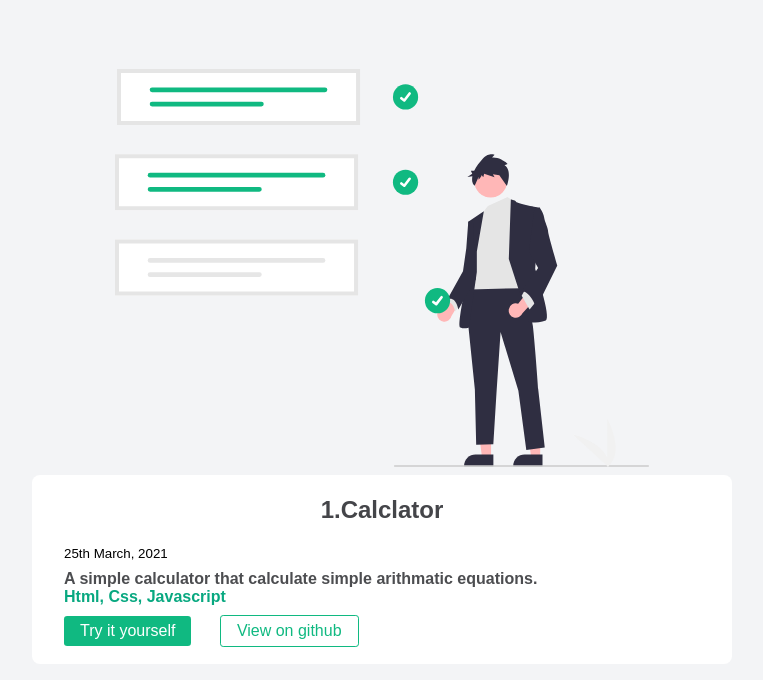
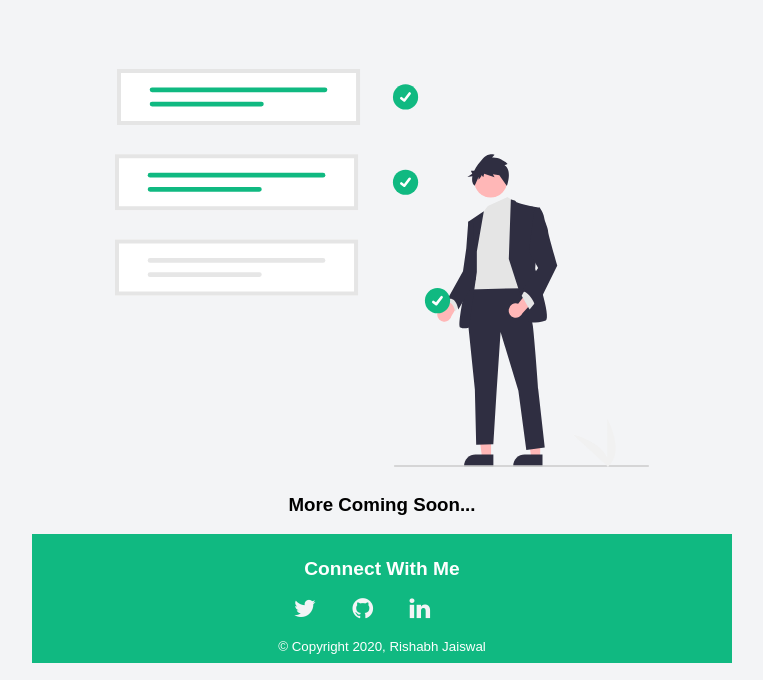
Before and after one commit to rishabhjaiswal25/MY_PORTFOLIO, a plain HTML site: page projects.html in a window 1280 px wide. Shown: the part 106-786 px from the top of the page, without its empty margins (258-1021 px from the left). Drawn offline with Linux system fonts and the light colour scheme.

Commit message:
Update projects.html

```diff
--- a/projects.html
+++ b/projects.html
@@ -33,13 +33,13 @@
         <img class="header-image" src="projects.svg" />
     </header>
 
-            <section class="section container ow">
+<!--             <section class="section container ow">
                 <h2>1.Calclator</h2>
                 <small>25th March, 2021</small>
                 <p>A simple calculator that calculate simple arithmatic equations.<br> <span>Html, Css, Javascript</span></p>
                 <a href="" class="link-primary" target="_blank">Try it yourself</a>
                 <a href="" class="link-secondary" target="_blank">View on github</a>
-            </section>
+            </section> -->
 
 
 
```
